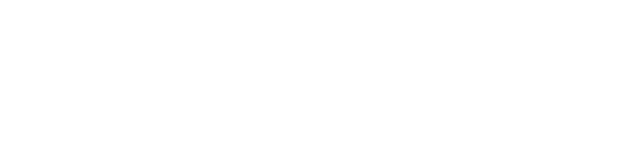
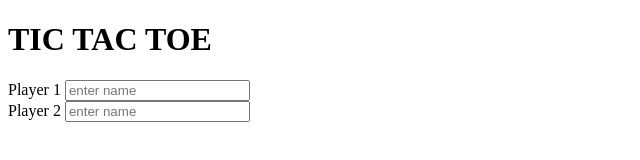
Before and after one commit to acciojob/tictactoe-Lochan-sharma232, a website: page main.html in a window 1280 px wide. Shown: the whole page, without its empty margins (0-640 px from the left). Drawn offline with Linux system fonts and the light colour scheme.

Commit message:
created a submission

```diff
--- a/main.html
+++ b/main.html
@@ -7,6 +7,12 @@
 </head>
 
 <body>
+	<h1>TIC TAC TOE</h1>
+	<label for="Player 1">Player 1</label>
+	<input placeholder="enter name" type ="text" id="enter name" required><br>
+	<label for="Player 1">Player 2</label>
+	<input placeholder="enter name" type ="text" id="enter name" required>
+
 	<!-- the entire body must be written by student -->
     <script type="text/javascript" src="./script.js">
 </script>
```
